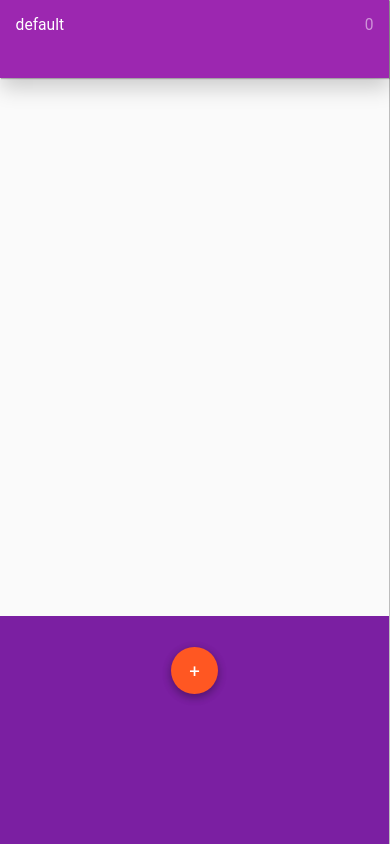
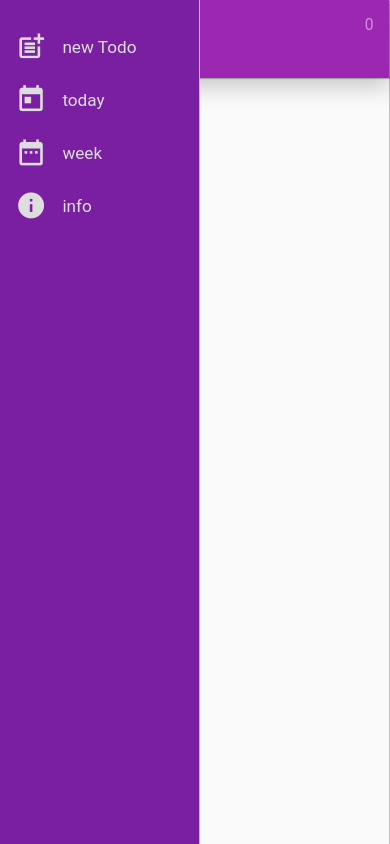
Before and after one commit to kzyzzz/todolist, a website built with webpack: page dist/index.html in a window 390 px wide. Built offline with nearby package versions, Linux system fonts and the light colour scheme.

Commit message:
added nav panel, javascript improvements

```diff
--- a/src/index.js
+++ b/src/index.js
@@ -10,6 +10,8 @@ export {Todo, Storage};
 Storage.loadTodoList();
 //console.log(Storage.getList());
 
+UI.initNavPanel();
+UI.initPopupButtons();
 UI.loadProjects();
 UI.expandProject('default');
 //Storage.addProject('new');
--- a/src/ui.js
+++ b/src/ui.js
@@ -1,11 +1,12 @@
 import {Storage, Todo} from "./index"
-import { formatISO, isToday, parseISO } from 'date-fns'
+import { formatISO, isToday, isThisWeek, parseISO } from 'date-fns'
 
 export default class UI {
 
-    static loadProjects() {
+    static loadProjects(date = '') {
 
         const projectsList = document.getElementById('projects-list');
+        projectsList.innerHTML = '';
 
         Storage.getProjects().forEach(project => {
             let projectDiv = document.createElement('div');
@@ -32,13 +33,12 @@ export default class UI {
 
             projectsList.appendChild(projectDiv);
 
-            UI.loadProjectContent(project);
+            UI.loadProjectContent(project, date);
         });
 
-        UI.insertAddTodoButton();
 
         UI.initProjectListButtons();
-        UI.initPopupButtons();
+
     }
 
     static expandProject(title) {
@@ -46,15 +46,14 @@ export default class UI {
         projectButton.parentElement.classList.toggle('expand');
     }
 
-    static loadProjectContent(title) {
+    static loadProjectContent(title, date='') {
 
         let projectButton = document.getElementById(`${title}`);
 
-        let items = Storage.getList().reduce((acc, item) => {
-            return (item.project == title) ? acc + 1 : acc;
-        }, 0);
-
-        projectButton.querySelector('.project-items-counter').textContent = `${items}`;
+        // let items = Storage.getList().reduce((acc, item) => {
+        //     return (item.project == title) ? acc + 1 : acc;
+        // }, 0);
+        let items = 0;
 
         if (projectButton.parentElement.children[1] != undefined) {
             //clear project to update if exists
@@ -69,10 +68,29 @@ export default class UI {
 
             if (todo.project == title) {
 
-                    projectContent.appendChild(UI.loadTodo(todo));
+                    if (date == '') {
+                        projectContent.appendChild(UI.loadTodo(todo));
+                        items += 1;
+                    }
+
+                    if (date == 'today') {
+                        if (isToday(parseISO(todo.dueDate))) {
+                            projectContent.appendChild(UI.loadTodo(todo));
+                            items += 1;
+                        }
+                    }
+
+                    if (date == 'thisWeek') {
+                        if (isThisWeek(parseISO(todo.dueDate))) {
+                            projectContent.appendChild(UI.loadTodo(todo));
+                            items += 1;
+                        }
+                    }
 
                 }
         });
+
+        projectButton.querySelector('.project-items-counter').textContent = `${items}`;
 
         projectButton.parentElement.appendChild(projectContent);
         UI.initTodoButtons(title);
@@ -160,19 +178,110 @@ export default class UI {
         return newTodo;
     }
 
-    static insertAddTodoButton() {
-        let todoAddButton = document.createElement('button');
-        todoAddButton.classList.add('btn-round');
-
-        //style
-        todoAddButton.classList.add('accent-color');
-        todoAddButton.classList.add('text-primary-color');
-
-        todoAddButton.id = 'todo-add-btn';
-        todoAddButton.textContent = '+';
+    static initNavPanel() {
 
         let container = document.querySelector('.nav-panel');
-        container.appendChild(todoAddButton);
+
+        container.addEventListener('mouseover', (e) => {
+            container.classList.toggle('active');
+        });
+
+        container.addEventListener('mouseout', (e) =>{
+            container.classList.toggle('active');
+        });
+
+        const menu = document.createElement('ul');
+
+        const home = document.createElement('li');
+        home.classList.add('nav-button');
+        home.id = 'todo-home';
+        home.innerHTML = `<span class="material-icons">
+        home
+        </span>home`;
+
+        const add = document.createElement('li');
+        add.classList.add('nav-button');
+        add.id = 'todo-add';
+        add.innerHTML = `<span class="material-icons">
+        post_add
+        </span>new Todo`;
+
+        const today = document.createElement('li');
+        today.classList.add('nav-button');
+        today.id = 'todo-today';
+        today.innerHTML = `<span class="material-icons">
+        today
+        </span>today`;
+
+        const week = document.createElement('li');
+        week.classList.add('nav-button');
+        week.id = 'todo-week';
+        week.innerHTML = `<span class="material-icons">
+        date_range
+        </span>week`;
+
+        const info = document.createElement('li');
+        info.classList.add('nav-button');
+        info.id = 'todo-info';
+        info.innerHTML = `<span class="material-icons">
+        info
+        </span>info`;
+
+       // menu.appendChild(home);
+        menu.appendChild(add);
+        menu.appendChild(today);
+        menu.appendChild(week);
+        menu.appendChild(info);
+
+        container.appendChild(menu);
+
+        UI.initNavButtons();
+    }
+
+    static initNavButtons() {
+        const navButtons = document.querySelectorAll('.nav-button');
+        navButtons.forEach((button) => {
+            button.addEventListener('click', (e) => {
+                UI.triggerNavButton(e.target);
+            });
+        });
+    }
+
+    static triggerNavButton(target) {
+        if (target.parentElement.id == 'todo-add') {
+            UI.openPopup();
+            UI.initPopupProjects();
+        }
+
+        if (target.parentElement.id == 'todo-today') {
+            UI.loadProjects('today');
+            UI.expandAllProjects();
+        }
+
+        if (target.parentElement.id == 'todo-week') {
+            UI.loadProjects('thisWeek');
+            UI.expandAllProjects();
+        }
+    }
+
+    static expandAllProjects() {
+        Storage.getProjects().forEach((project) => {
+            UI.expandProject(project);
+        });
+    }
+
+    static initProjectListButtons() {
+        let projectButtons = document.querySelectorAll('.project-button');
+
+        projectButtons.forEach((button) => {
+            button.addEventListener('click', (e) =>{
+
+                console.log(e.target);
+                let projectName = e.target.id;
+                UI.expandProject(projectName);
+            });
+        });
+
     }
 
     static initTodoButtons(project) {
@@ -215,7 +324,8 @@ export default class UI {
 
         document.getElementById('todo-delete').style.display = 'unset';
         document.getElementById('todo-title').value = todo.title;
-        document.getElementById('todo-title').disabled = true;
+        document.getElementById('popup-title').innerHTML = todo.title;
+        //document.getElementById('todo-title').disabled = true;
 
         document.getElementById('todo-description').value = todo.description;
         document.getElementById('todo-due-date').value = todo.dueDate;
@@ -227,26 +337,6 @@ export default class UI {
 
     static openPopup() {
         document.querySelector('.todo-add-popup').classList.toggle('active');
-    }
-
-    static initProjectListButtons() {
-        let projectButtons = document.querySelectorAll('.project-button');
-        let todoAddButton = document.getElementById('todo-add-btn');
-
-        projectButtons.forEach((button) => {
-            button.addEventListener('click', (e) =>{
-
-                console.log(e.target);
-                let projectName = e.target.id;
-                UI.expandProject(projectName);
-            });
-        });
-
-        todoAddButton.addEventListener('click', () => {
-  //          console.log('todo-add-popup -> active');
-            UI.openPopup();
-            UI.initPopupProjects();
-        });
     }
 
     static initPopupButtons() {
@@ -264,6 +354,8 @@ export default class UI {
 
     static popupClose() {
 
+        console.log('popup-close...');
+
         document.getElementById('todo-title').value = '';
         document.getElementById('todo-title').disabled = false;
 
@@ -273,6 +365,7 @@ export default class UI {
         document.getElementById('todo-priority-select').value = 'medium';
         document.getElementById('todo-delete').style.display = 'none';
 
+        document.getElementById('popup-title').innerHTML = '';
 
         document.querySelector('.todo-add-popup').classList.toggle('active');
     }
@@ -290,17 +383,19 @@ export default class UI {
         if (titleValue == '') {
             alert("Title is required");
         }
-        else if (Storage.getTodo(titleValue) == undefined) {
+        else if (Storage.getTodo(titleValue) == undefined && document.getElementById('popup-title').innerHTML == '') {
             Storage.addTodo(titleValue);
         }
+        else if (Storage.getTodo(titleValue) == undefined && document.getElementById('popup-title').innerHTML != '') {
+            Storage.updateTodo(document.getElementById('popup-title').innerHTML, {title: titleValue});
+        }
+
         let oldProject = Storage.getTodo(titleValue).project;
 
         Storage.updateTodo(titleValue, {project: projectValue});
         Storage.updateTodo(titleValue, {priority: priorityValue});
 
-        if (descriptionValue != '') {
-            Storage.updateTodo(titleValue, {description: descriptionValue});
-        }
+        Storage.updateTodo(titleValue, {description: descriptionValue});
 
         if (dueDateValue != '') {
             dueDateValue = formatISO(new Date(document.getElementById('todo-due-date').value), { representation: 'date' });
@@ -326,54 +421,6 @@ export default class UI {
         });
     }
 
-    // static editItem(target) {
-    //     console.log(target);
-
-    //     const todo = Storage.getTodo(target.parentElement.parentElement.children[1].textContent);
-
-    //     console.log(todo);
-    //     let editor =  target.parentElement.parentElement;
-    //     editor.innerHTML = `<div class='todo-editor'>
-    //                             <textarea id='todo-title' type=text placeholder='Title' maxlength="50" rows='1'></textarea>
-    //                             <textarea id='todo-description' type=text placeholder='Description' rows='4'></textarea>
-
-    //                         </div>`;
-
-    //     document.getElementById('todo-title').value = todo.title;
-    //     document.getElementById('todo-description').value = todo.description;
-
-    // }
-
-    // static addItem(target) {
-
-    //     console.log(target);
-    //     if (target.classList.contains('project-add')) {
-    //         const input = document.querySelector('.project-add-popup').children[0].value;
-    //         Storage.addProject(input);
-    //         UI.loadProjects();
-    //     }
-    //     else
-    //     {
-    //         const project = target.parentElement.parentElement.parentElement.firstChild.textContent;
-    //         const input = document.querySelector('.todo-add-popup').children[0].value;
-
-    //         if (input == '') alert('Please input Todo Title');
-    //         if (input != '') {
-    //             if (Storage.getList().some((todo) => todo.getTitle() == input))
-    //                 alert('Please input Unique Todo Title');
-
-    //             else {
-    //                 Storage.addTodo(input);
-    //                 Storage.updateTodo(input, {project});
-
-    //             }
-    //         }
-
-    //         UI.loadProjectContent(project);
-    //     }
-
-    // }
-
     static setStatus(title, status) {
 
         Storage.updateTodo(title, {status});
```
Also changed, not shown: dist/css/main.css, dist/index.html, dist/main.js.
